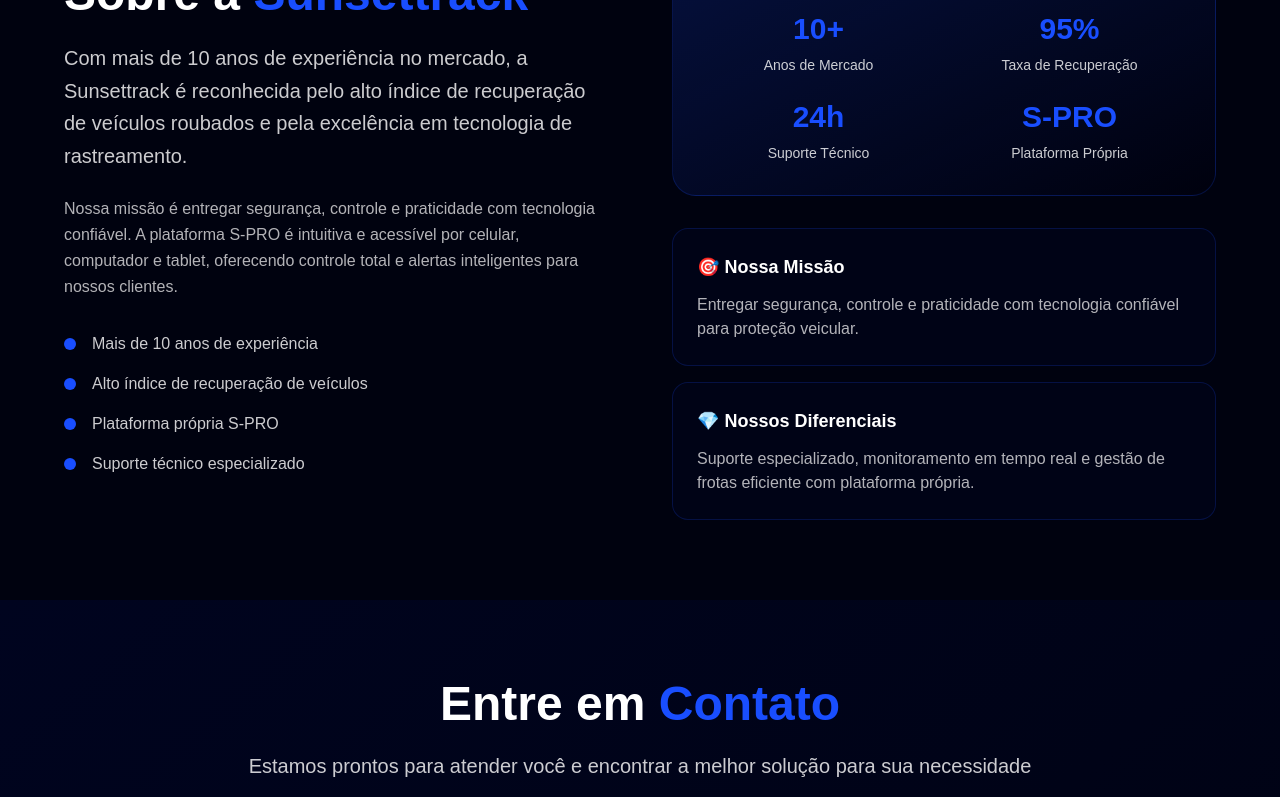
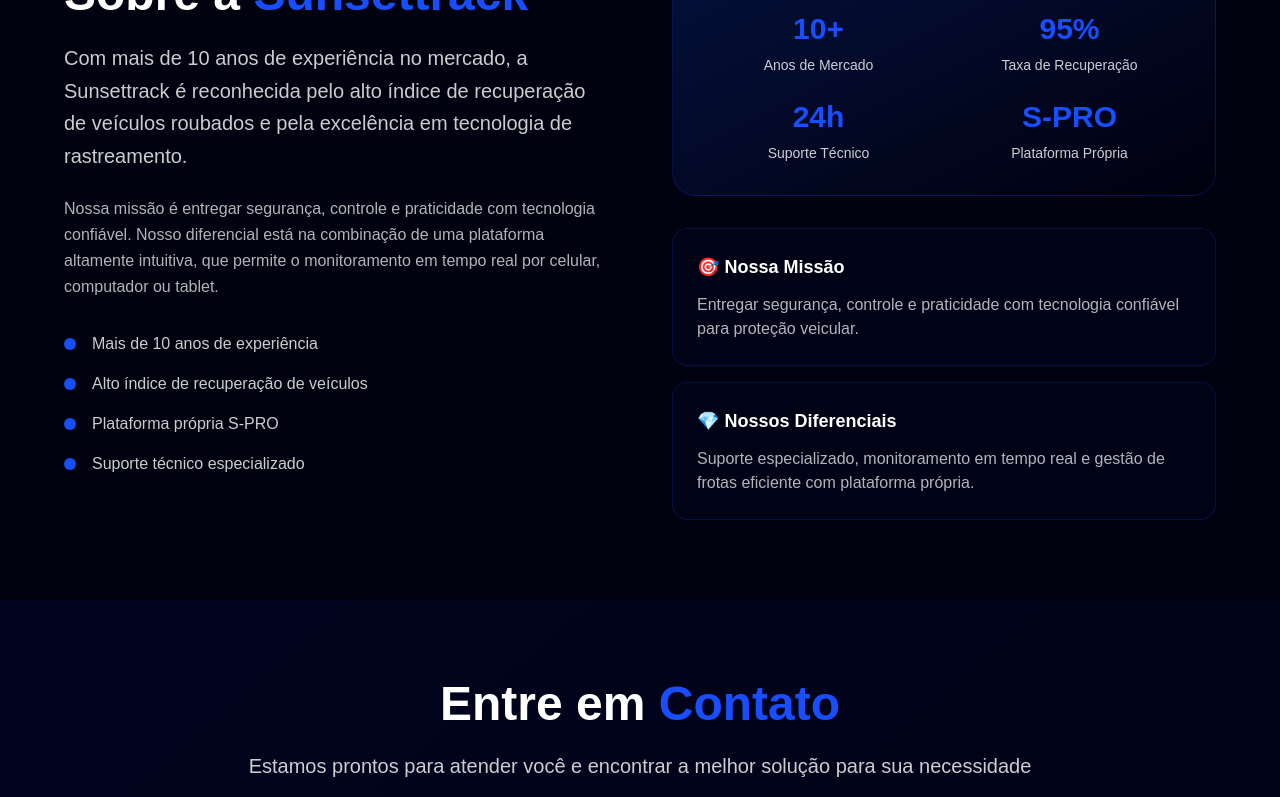
Before and after one commit to mhzindev/sunsettrack-web-vista, a React (Vite) app: page / in a window 1280 px wide. Shown: the part 5412-6209 px from the top of the page. Built offline with nearby package versions, Linux system fonts and the light colour scheme; a web font is replaced by a local one.

Commit message:
Visual edit in Lovable
Edited UI in Lovable

```diff
--- a/src/components/About.tsx
+++ b/src/components/About.tsx
@@ -1,7 +1,5 @@
-
 const About = () => {
-  return (
-    <section id="about" className="py-20 bg-darker-blue">
+  return <section id="about" className="py-20 bg-darker-blue">
       <div className="container mx-auto px-4">
         <div className="max-w-6xl mx-auto">
           <div className="grid lg:grid-cols-2 gap-16 items-center">
@@ -16,11 +14,7 @@ const About = () => {
                 pelo alto índice de recuperação de veículos roubados e pela excelência em tecnologia de rastreamento.
               </p>
 
-              <p className="text-white/70 mb-8 font-rethink leading-relaxed">
-                Nossa missão é entregar segurança, controle e praticidade com tecnologia confiável.
-                A plataforma S-PRO é intuitiva e acessível por celular, computador e tablet,
-                oferecendo controle total e alertas inteligentes para nossos clientes.
-              </p>
+              <p className="text-white/70 mb-8 font-rethink leading-relaxed">Nossa missão é entregar segurança, controle e praticidade com tecnologia confiável. Nosso diferencial está na combinação de uma plataforma altamente intuitiva, que permite o monitoramento em tempo real por celular, computador ou tablet.</p>
 
               <div className="space-y-4">
                 <div className="flex items-center">
@@ -90,8 +84,6 @@ const About = () => {
           </div>
         </div>
       </div>
-    </section>
-  );
+    </section>;
 };
-
 export default About;
```
